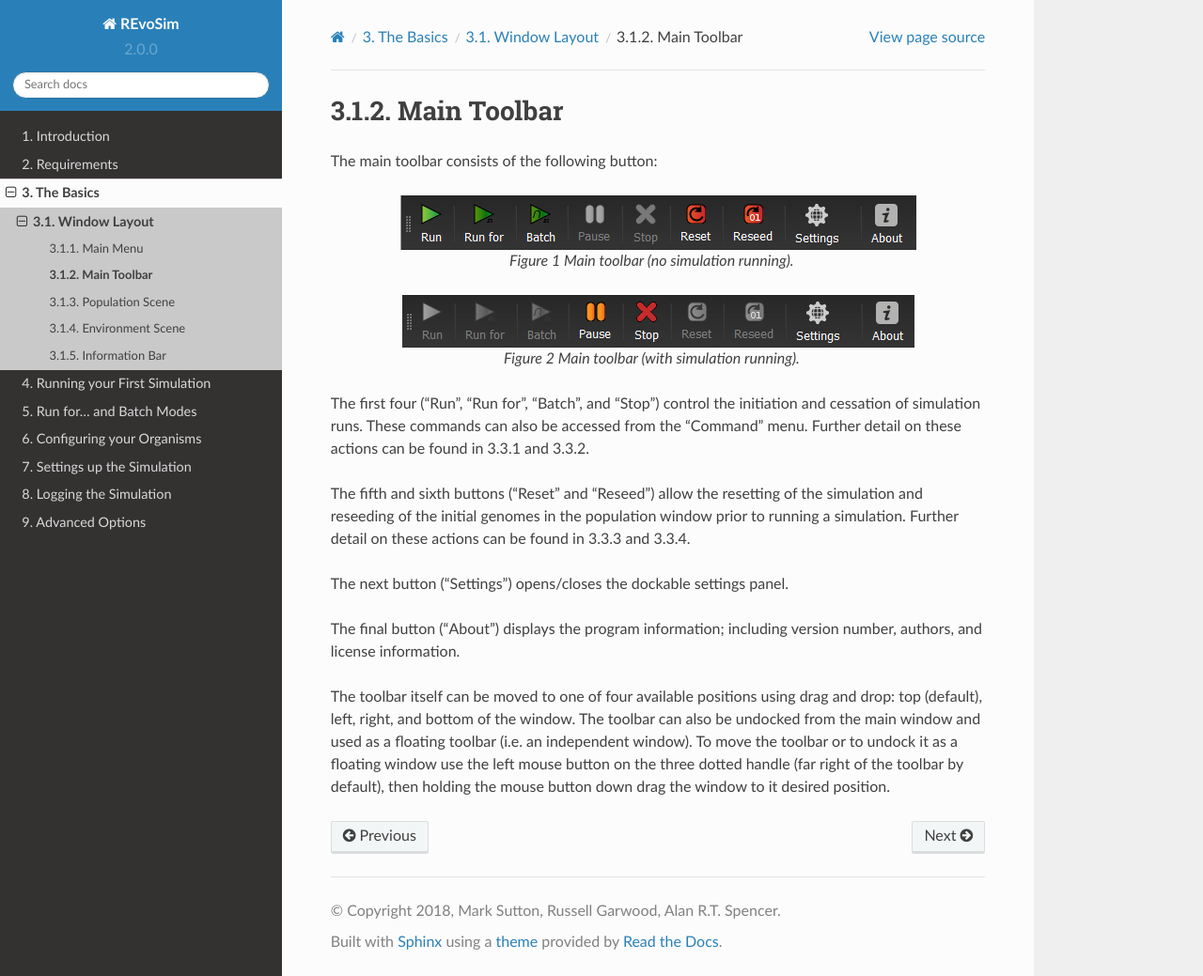
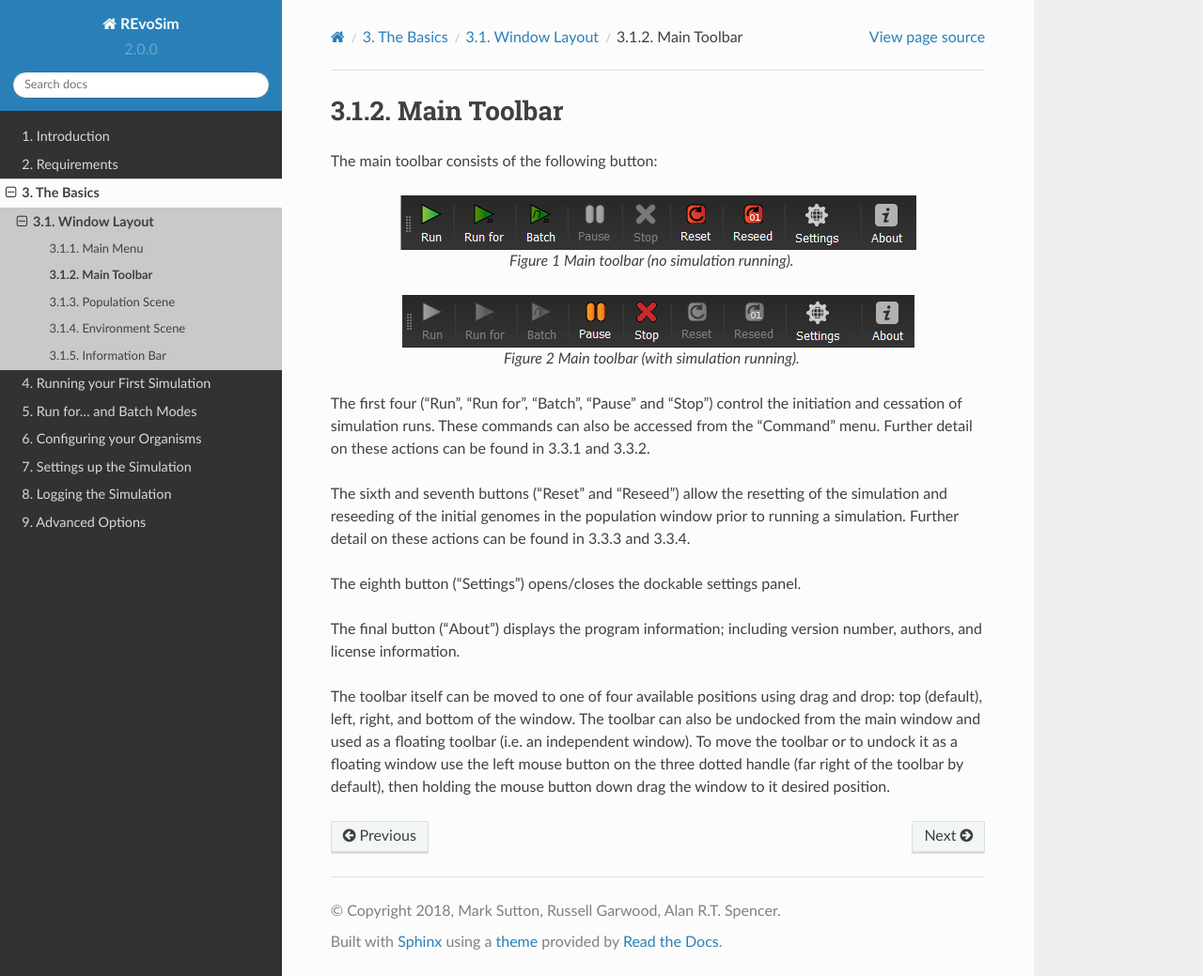
Before and after one commit to marksutton/EvoSim, a Sphinx documentation site: the page built from docs/maintoolbar.rst, in a window 1280 px wide and 1039 px high. Shown: the whole window at 94% size. Built offline with Sphinx 7.4.7 and the Read the Docs theme 2.0.0, drawn with Linux system fonts in a browser that asks for light colours.

Commit message:
Minor document edits

```diff
--- a/docs/index.rst
+++ b/docs/index.rst
@@ -6,9 +6,9 @@
 Welcome to REvoSim's User Manual
 ================================
 
-[R]apid [Evo]lutionary [Sim]ulator
+The [R]apid [Evo]lutionary [Sim]ulator program.
 
-REVOSIM uses a simplified first-principles evolutionary model to facilitate high computational efficiency, enabling the simulation of large populations incorporating space, over geological time, using modest computer hardware. Speeds attainable depend on the computer hardware in use, the size of the populations simulated, and details of the experimental setup (most especially on whether species tracking and fitness recalculation are activated). With a typical 2018 desktop computer, speeds of between 500,000 and 1,000,000 iterations (years) per hour can be achieved for populations of around 250,000.
+REvoSim uses a simplified first-principles evolutionary model to facilitate high computational efficiency, enabling the simulation of large populations incorporating space, over geological time, using modest computer hardware. Speeds attainable depend on the computer hardware in use, the size of the populations simulated, and details of the experimental setup (most especially on whether species tracking and fitness recalculation are activated). With a typical 2018 desktop computer, speeds of between 500,000 and 1,000,000 iterations (years) per hour can be achieved for populations of around 250,000.
 
 Table of Contents
 =================
--- a/docs/maintoolbar.rst
+++ b/docs/maintoolbar.rst
@@ -14,11 +14,11 @@ The main toolbar consists of the following button:
     Figure 2 Main toolbar (with simulation running).
 
 
-The first four (“Run”, “Run for”, “Batch”, and “Stop”) control the initiation and cessation of simulation runs. These commands can also be accessed from the “Command” menu. Further detail on these actions can be found in 3.3.1 and 3.3.2.
+The first four (“Run”, “Run for”, “Batch”, "Pause" and “Stop”) control the initiation and cessation of simulation runs. These commands can also be accessed from the “Command” menu. Further detail on these actions can be found in 3.3.1 and 3.3.2.
 
-The fifth and sixth buttons (“Reset” and “Reseed”) allow the resetting of the simulation and reseeding of the initial genomes in the population window prior to running a simulation. Further detail on these actions can be found in 3.3.3 and 3.3.4.
+The sixth and seventh buttons (“Reset” and “Reseed”) allow the resetting of the simulation and reseeding of the initial genomes in the population window prior to running a simulation. Further detail on these actions can be found in 3.3.3 and 3.3.4.
 
-The next button (“Settings”) opens/closes the dockable settings panel.
+The eighth button (“Settings”) opens/closes the dockable settings panel.
 
 The final button (“About”) displays the program information; including version number, authors, and license information.
 
```
